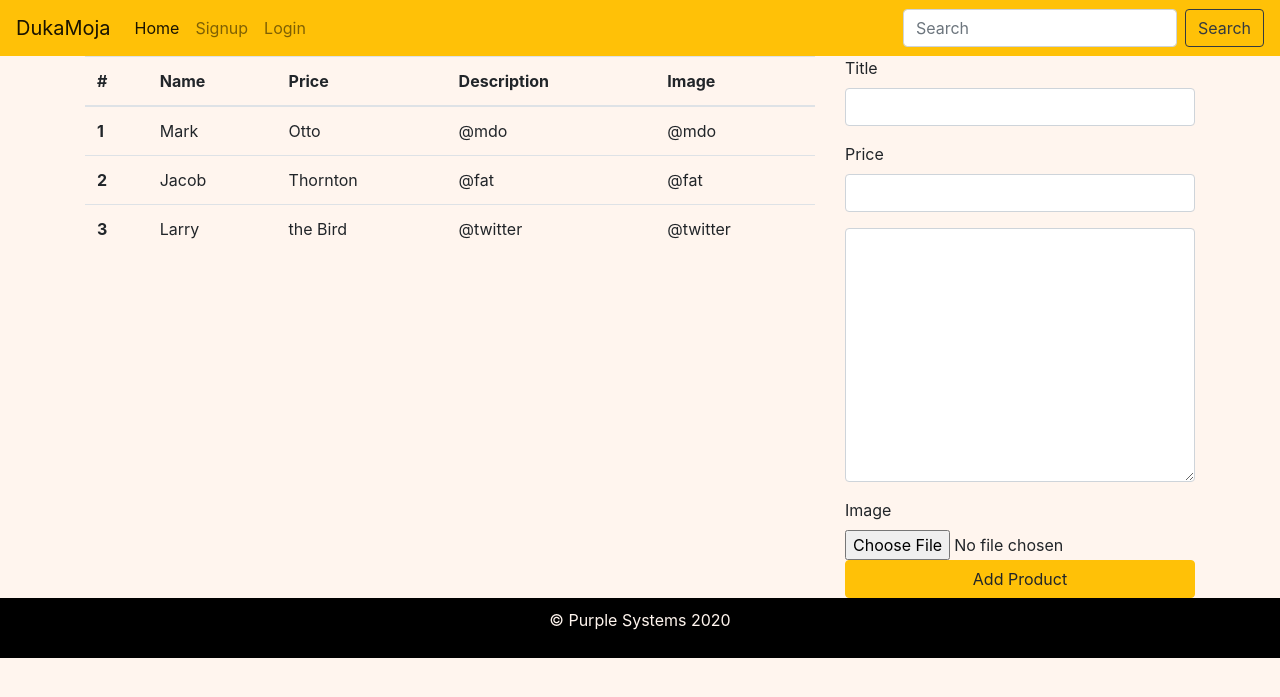
After one commit to atonui/dukamoja, a PHP site: page /dashboard.php in a window 1280 px wide. The commit adds this page. Shown: the top 697 px of the page. Run offline with PHP 8.4, Linux system fonts and the light colour scheme; some libraries are stand-ins or nearby versions.

Commit message:
added dashboard for suppliers

```diff
--- a/config.php
+++ b/config.php
@@ -16,7 +16,5 @@ $conn = mysqli_connect($servername, $username, $password, $dbname);
 if (!$conn){
     die("Database connection is unsuccessful<br>".mysqli_connect_error());
 
-}else{
-    echo 'Database connection is successful<br>';
 }
 ?>
--- /dev/null
+++ b/dashboard.php
@@ -0,0 +1,73 @@
+<?php
+require 'config.php';
+require 'header.php';
+?>
+<div class="container">
+    <div class="row">
+        <div class="col-md-8 col-lg-8 col-xl-8">
+<!--            table-->
+            <table class="table">
+                <thead>
+                <tr>
+                    <th scope="col">#</th>
+                    <th scope="col">Name</th>
+                    <th scope="col">Price</th>
+                    <th scope="col">Description</th>
+                    <th scope="col">Image</th>
+                </tr>
+                </thead>
+                <tbody>
+                <tr>
+                    <th scope="row">1</th>
+                    <td>Mark</td>
+                    <td>Otto</td>
+                    <td>@mdo</td>
+                    <td>@mdo</td>
+                </tr>
+                <tr>
+                    <th scope="row">2</th>
+                    <td>Jacob</td>
+                    <td>Thornton</td>
+                    <td>@fat</td>
+                    <td>@fat</td>
+                </tr>
+                <tr>
+                    <th scope="row">3</th>
+                    <td>Larry</td>
+                    <td>the Bird</td>
+                    <td>@twitter</td>
+                    <td>@twitter</td>
+                </tr>
+                </tbody>
+            </table>
+        </div>
+        <div class="col-md-4 col-lg-4 col-xl-4">
+<!--            form to add product-->
+            <form action="<?php echo htmlspecialchars($_SERVER['PHP_SELF'])?>" method="POST" enctype="multipart/form-data">
+                <fieldset>
+                    <div class="form-group">
+                        <label for="">Title</label>
+                        <input type="text" name="title" class="form-control">
+                    </div>
+
+                    <div class="form-group">
+                        <label for="">Price</label>
+                        <input type="number" name="price" class="form-control">
+                    </div>
+
+                    <div class="form-group">
+                        <textarea name="description" class="form-control" cols="30" rows="10"></textarea>
+                    </div>
+                    <label for="">Image</label>
+                    <input type="file" name="productImg">
+                    <button class="btn btn-warning btn-block" name="add-product">Add Product</button>
+                </fieldset>
+            </form>
+        </div>
+    </div>
+</div>
+
+
+<?php
+require 'footer.php';
+?>
--- a/footer.php
+++ b/footer.php
@@ -1,4 +1,6 @@
-
+<div class="footer container-fluid" style="background-color: black; text-align: center; color: seashell; padding: 10px;">
+    <p>&copy; Purple Systems 2020</p>
+</div>
 <!-- Optional JavaScript -->
 <!-- jQuery first, then Popper.js, then Bootstrap JS -->
 <script src="https://unpkg.com/ionicons@5.0.0/dist/ionicons.js"></script>
--- a/header.php
+++ b/header.php
@@ -29,12 +29,24 @@
             <?php
             session_start();
             //if user is logged in then display logout button
-                if (isset($_SESSION['loggedin'])){
+            if (isset($_SESSION['aina_ya_mtumizi'])){
+                $user = $_SESSION['aina_ya_mtumizi'];
+                if ($user) {
+                    echo '
+                        <li class="nav-item">
+                                <a class="nav-link" href="dashboard.php">Dashboard</a>
+                            </li>
+                ';
+                }
+            }
+
+                if (isset($_SESSION['loggedin'])) {
                     echo '
                         <li class="nav-item">
                             <a class="nav-link" href="logout.php">Logout</a>
                         </li>
                     ';
+
                 }else{
                         echo '
                             <li class="nav-item">
--- a/signup.php
+++ b/signup.php
@@ -50,7 +50,7 @@ if (isset($_POST['btn_signup'])){
         $results = mysqli_query($conn,$sql);
         if (mysqli_num_rows($results) > 0){
             //user exists, go to login page
-            header("location:login.php");
+            header("location:login.php?signed_up");
             exit();
         }
 
```
Also changed, not shown: index.php (+8 -2 lines), login.php (+10 -2 lines). Lines whose indentation alone changed are shown as unchanged.
